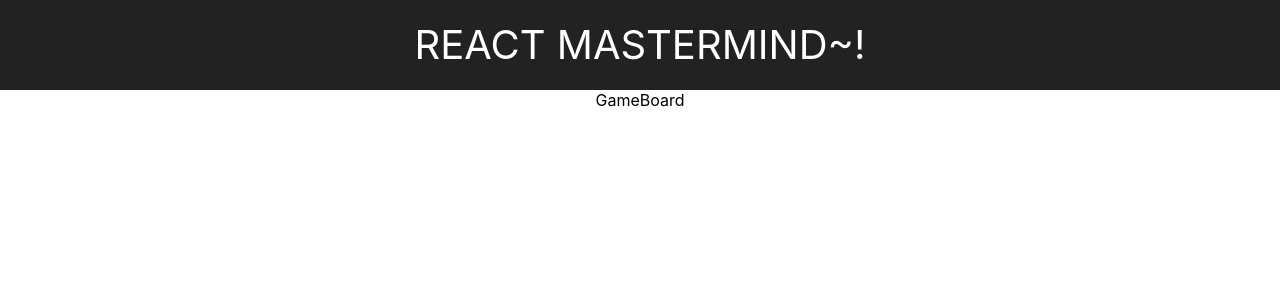
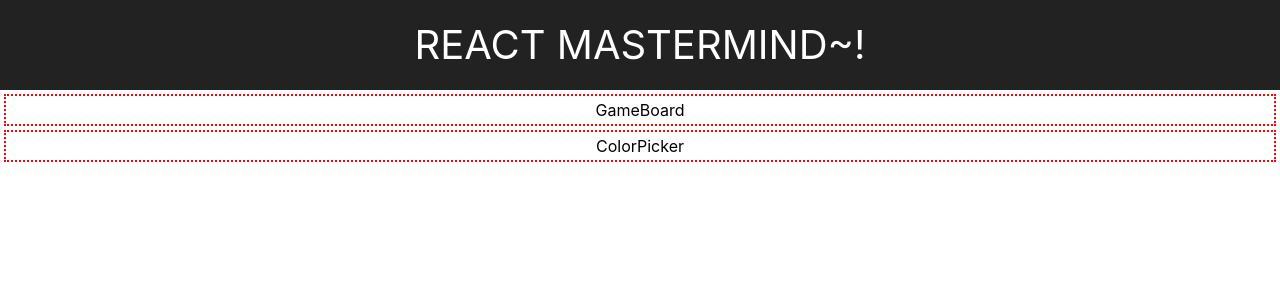
Before and after one commit to arowland900/react-mastermind, a React (Create React App) app: page / in a window 1280 px wide. Shown: the top 300 px of the page. Built offline with nearby package versions, Linux system fonts and the light colour scheme.

Commit message:
add color picker component

```diff
--- a/src/App.js
+++ b/src/App.js
@@ -1,6 +1,7 @@
 import React from 'react';
 import './App.css';
 import GameBoard from './components/GameBoard/GameBoard'
+import ColorPicker from './components/ColorPicker/ColorPicker'
 
 class App extends React.Component {
   render() {
@@ -12,6 +13,7 @@ class App extends React.Component {
           REACT MASTERMIND~!
         </header>
         <GameBoard />
+        <ColorPicker />
       </div>
     );
   }
--- /dev/null
+++ b/src/components/ColorPicker/ColorPicker.jsx
@@ -0,0 +1,9 @@
+import React from 'react'
+
+const ColorPicker = (props) => (
+    <div className='component'>
+        ColorPicker
+    </div>
+);
+
+export default ColorPicker;
--- a/src/components/GameBoard/GameBoard.jsx
+++ b/src/components/GameBoard/GameBoard.jsx
@@ -1,7 +1,7 @@
 import React from 'react'
 
 const GameBoard = (props) => (
-    <div>
+    <div className='component'>
         GameBoard
     </div>
 );
```
